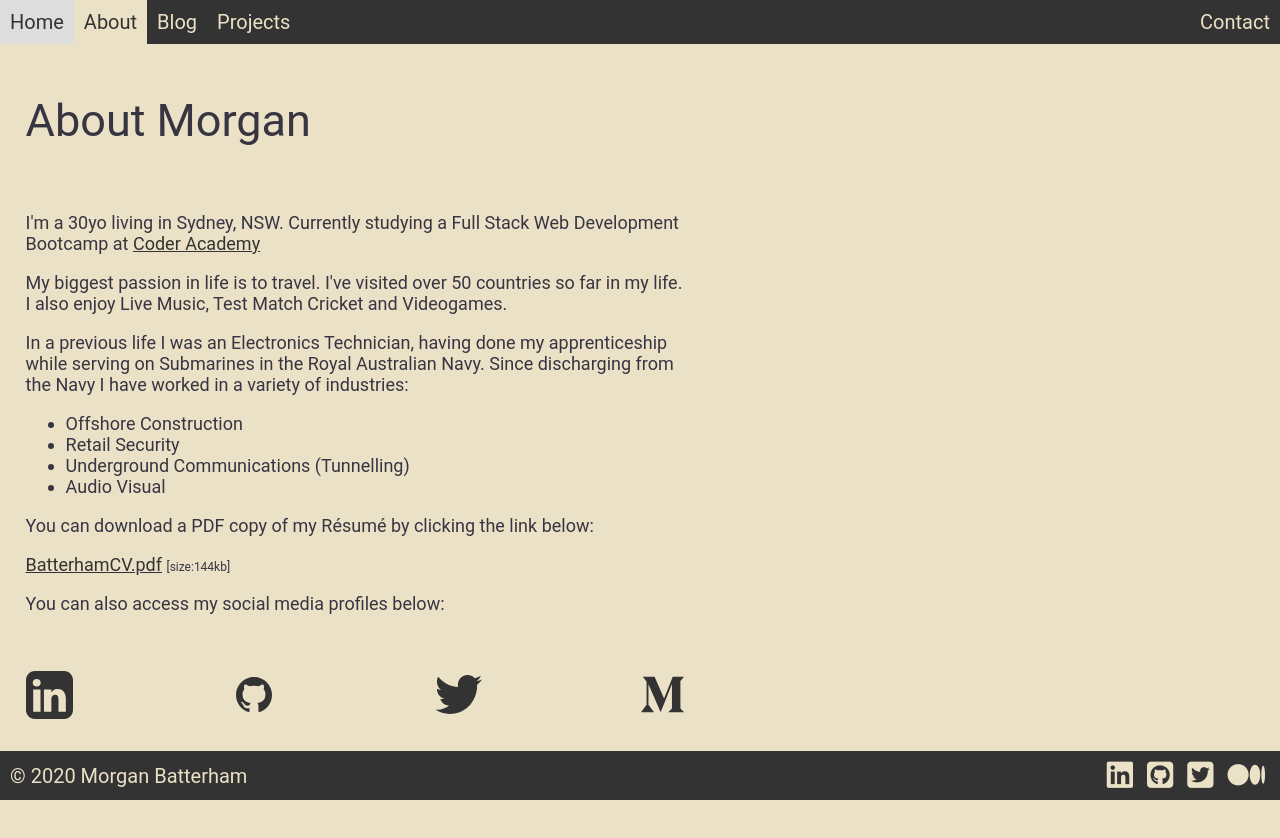
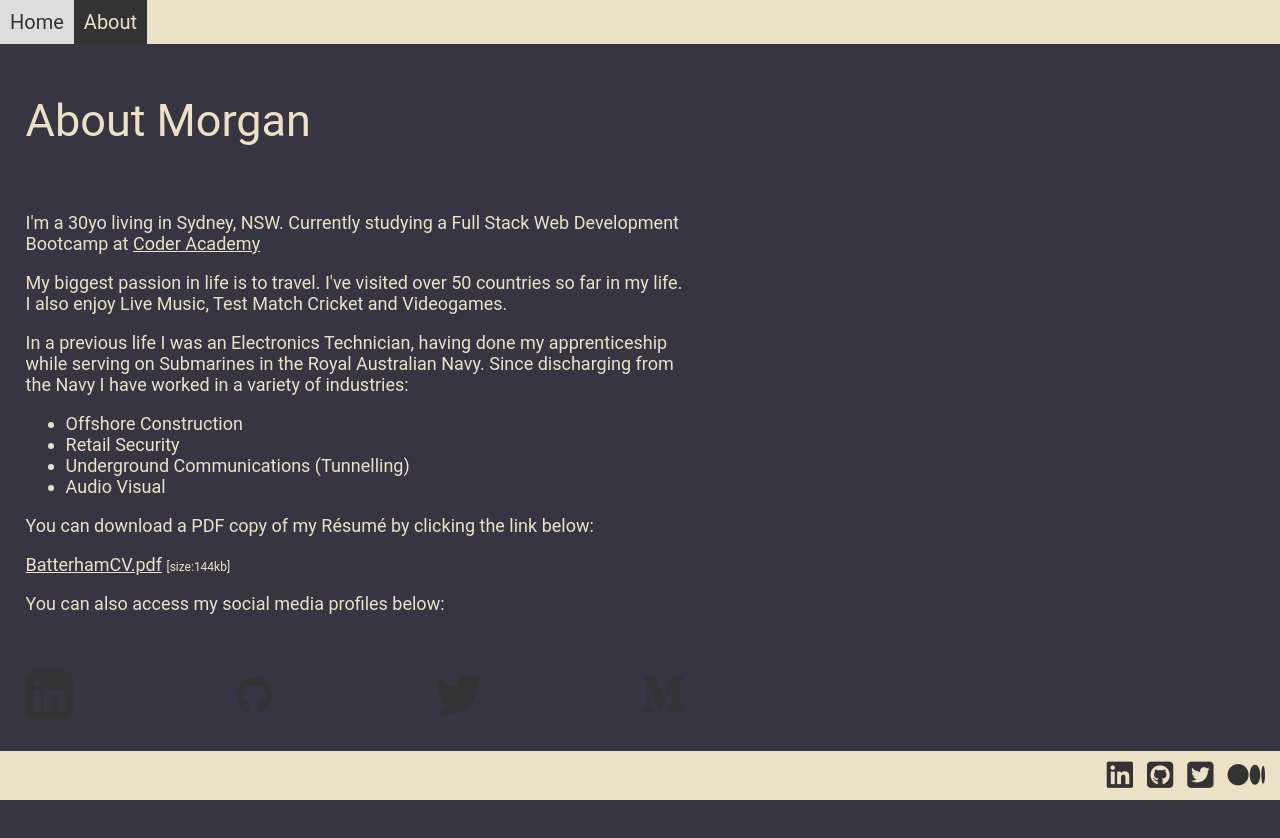
Before and after one commit to MorganBat/MorganBat, a plain HTML site: page about.html in a window 1280 px wide. Drawn offline with Linux system fonts and the light colour scheme.

Commit message:
changed colors for dark mode

```diff
--- a/about.html
+++ b/about.html
@@ -4,7 +4,8 @@
     <meta charset="UTF-8">
     <meta name="viewport" content="width=device-width, initial-scale=1.0">
     <title>About Morgan</title>
-    <link href="./style.css" rel="stylesheet" integrity="sha512-BMi179qB9GSldlIKHEBzaNCPVn9jrBfJwmsuych13g0tnzjTidpiZiOKeCqIsXuhOpKTyji5+aGgHlVbfjg97g==" crossorigin="anonymous" />
+    <!-- <link href="./style.css" rel="stylesheet" integrity="sha512-BMi179qB9GSldlIKHEBzaNCPVn9jrBfJwmsuych13g0tnzjTidpiZiOKeCqIsXuhOpKTyji5+aGgHlVbfjg97g==" crossorigin="anonymous" /> -->
+    <link href = "style.css" rel = "stylesheet">
     <script src="https://kit.fontawesome.com/1f7b826b48.js" crossorigin="anonymous"></script>
 </head>
 <body>
--- a/style.css
+++ b/style.css
@@ -1,7 +1,9 @@
 /* Set basic styling for the body of the page */
 body {
-  color: #383543;
-  background-color: #EBE1C6;
+  /* color: #383543; */
+  /* background-color: #EBE1C6; */
+  color: #EBE1C6;
+  background-color: #383543;
   font-family: 'Roboto', sans-serif;
   border: 0;
   margin: 0;
@@ -19,8 +21,10 @@ img {
   flex-direction: row;
   justify-content: space-between;
   align-items: center;
-  background-color: #333;
-  color: #EBE1C6;
+  /* background-color: #333;
+  color: #EBE1C6; */
+  color: #333;
+  background-color: #EBE1C6;
   font-family: 'Roboto', sans-serif;
   margin: 0;
   padding: 0;
@@ -59,8 +63,8 @@ img {
 
 /* Add a color to the active/current link */
 .topnav a.active {
-  background-color: #EBE1C6;
-  color: #333;
+  background-color: #333;
+  color: #EBE1C6;
 }
 
 section {
@@ -90,7 +94,7 @@ section {
 
 /* Change styling for hyperlinks in content */
 .content .main a {
-  color: #333;
+  color: #EBE1C6;
 }
 
 .content .main .filesize {
@@ -143,7 +147,7 @@ section {
 /* Set up hover effect on social icons on about page */
 #about-socials img:hover {
   transform: scale(1.1);
-  box-shadow: 2px 2px 2px 2px #333;
+  box-shadow: 2px 2px 2px 2px #EBE1C6;
 }
 
 /* Create a style for the footer */
@@ -155,7 +159,7 @@ footer {
   left: 0;
   bottom: 0;
   width: 100%;
-  background-color: #333;
+  background-color: #EBE1C6;
   transition: 1s;
   font-family: 'Roboto', sans-serif;
   color: #EBE1C6;
@@ -166,7 +170,7 @@ footer {
 /* Style the footer links */
 footer a {
   font-size: 30px;
-  color: #EBE1C6;
+  color: #333;
   margin: 2px;
   padding: 5px;
 }
```
Also changed, not shown: blog.html (+2 -1 lines), contact.html (+2 -1 lines), index.html (+2 -1 lines), projects.html (+2 -2 lines).
